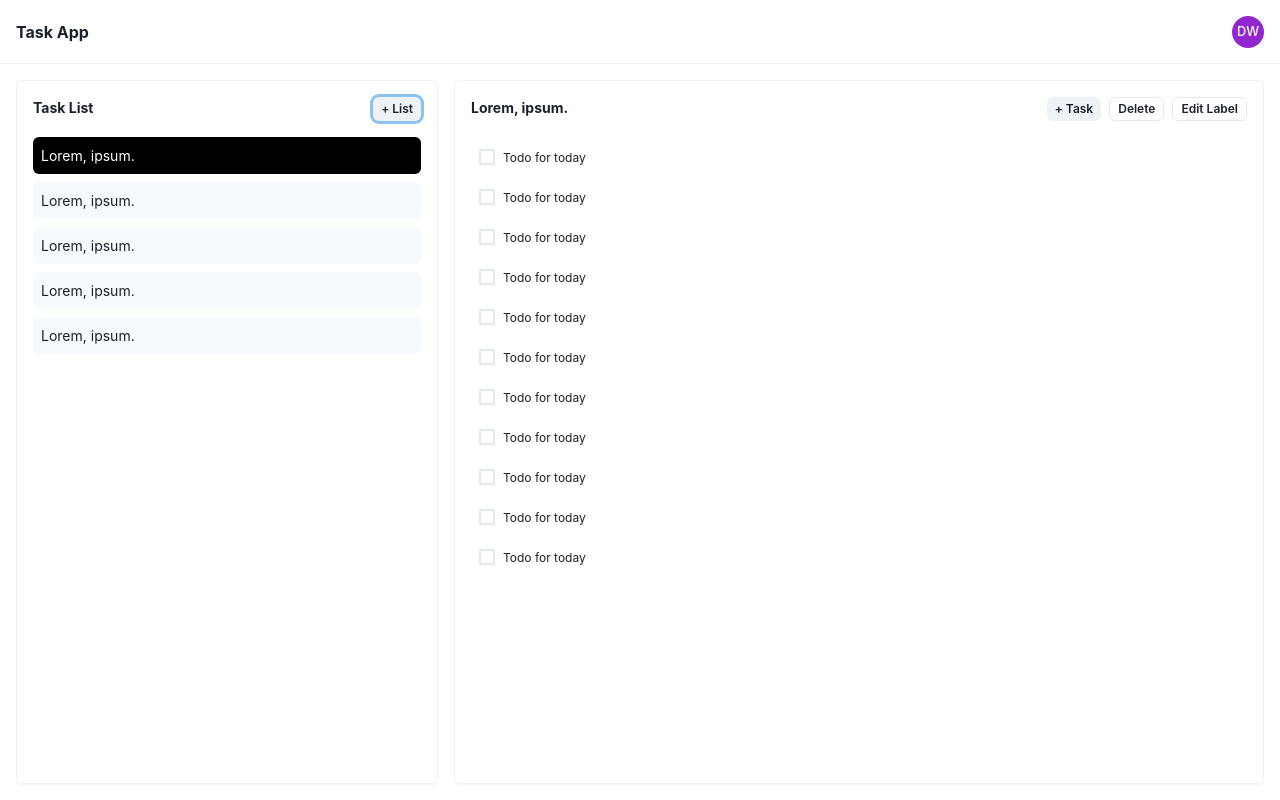
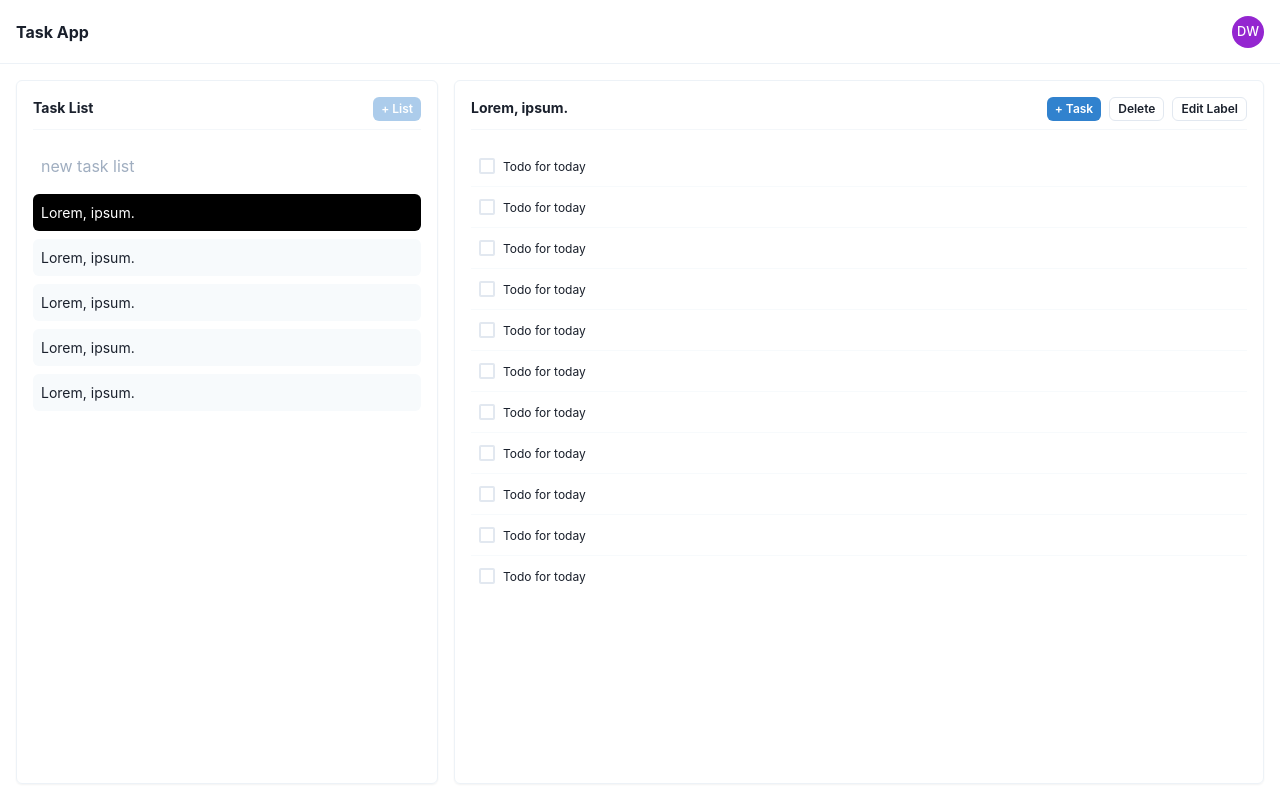
Before and after one commit to philldev/task-app, a Next.js app: page / in a window 1280 px wide. Both pictures are taken after a click on the button "+ List". Built offline with nearby package versions, Linux system fonts and the light colour scheme.

Commit message:
add create ui

```diff
--- a/pages/index.tsx
+++ b/pages/index.tsx
@@ -4,6 +4,7 @@ import {
 	Button,
 	chakra,
 	Checkbox,
+	Divider,
 	Flex,
 	HStack,
 	Input,
@@ -11,12 +12,17 @@ import {
 	Text,
 	VStack,
 } from '@chakra-ui/react'
-import { FC } from 'react'
+import { FC, useEffect, useRef, useState } from 'react'
 
 const Home = () => {
 	return (
-		<Flex flexDir='column' w='100vw' h='100vh'>
-			<Box h='16' borderBottom='1px solid' borderColor='gray.100'>
+		<Flex flexDir='column' w='100vw' h='100vh' overflow='hidden'>
+			<Box
+				flexShrink='0'
+				h='16'
+				borderBottom='1px solid'
+				borderColor='gray.100'
+			>
 				<Flex
 					px='4'
 					w='full'
@@ -28,54 +34,16 @@ const Home = () => {
 					<Avatar size='sm' name='Deddy Wolley' />
 				</Flex>
 			</Box>
-			<Flex fontSize='sm' p='4' flex='1' gap='4'>
-				<AppBox flex='1' p='4'>
-					<Flex justifyContent='space-between' mb='4'>
-						<Text fontWeight='bold'>Task List</Text>
-						<Button size='xs' justifyContent='flex-start'>
-							+ List
-						</Button>
-					</Flex>
-					<VStack
-						alignItems='stretch'
-						// divider={<StackDivider borderColor='gray.200' />}
-					>
-						<TaskListItem active>Lorem, ipsum.</TaskListItem>
-						<TaskListItem>Lorem, ipsum.</TaskListItem>
-						<TaskListItem>Lorem, ipsum.</TaskListItem>
-						<TaskListItem>Lorem, ipsum.</TaskListItem>
-						<TaskListItem>Lorem, ipsum.</TaskListItem>
-					</VStack>
-				</AppBox>
-				<AppBox p='4' flex='2'>
-					<Flex justifyContent='space-between' mb='4'>
-						<Text fontWeight='bold'>Lorem, ipsum.</Text>
-						<HStack spacing='2'>
-							<Button size='xs' justifyContent='flex-start'>
-								+ Task
-							</Button>
-							<Button variant='outline' size='xs' justifyContent='flex-start'>
-								Delete
-							</Button>
-							<Button variant='outline' size='xs' justifyContent='flex-start'>
-								Edit Label
-							</Button>
-						</HStack>
-					</Flex>
-					<VStack spacing='0' alignItems='stretch'>
-						<TaskItem label='Todo for today' />
-						<TaskItem label='Todo for today' />
-						<TaskItem label='Todo for today' />
-						<TaskItem label='Todo for today' />
-						<TaskItem label='Todo for today' />
-						<TaskItem label='Todo for today' />
-						<TaskItem label='Todo for today' />
-						<TaskItem label='Todo for today' />
-						<TaskItem label='Todo for today' />
-						<TaskItem label='Todo for today' />
-						<TaskItem label='Todo for today' />
-					</VStack>
-				</AppBox>
+			<Flex
+				flexDir={{ base: 'column', md: 'row' }}
+				fontSize='sm'
+				p='4'
+				flex='1'
+				gap='4'
+				overflowY={{ base: 'hidden', md: 'auto' }}
+			>
+				<TaskListBox />
+				<TasksBox />
 			</Flex>
 		</Flex>
 	)
@@ -92,6 +60,181 @@ const AppBox = chakra((props) => {
 		></Box>
 	)
 })
+
+const TaskListBox = () => {
+	const [isCreating, setIsCreating] = useState(false)
+	const inputRef = useRef<HTMLInputElement | null>(null)
+	const onNewListClick = () => {
+		setIsCreating(true)
+	}
+	const onCreateList = () => {
+		const value = inputRef.current?.value
+		setIsCreating(false)
+		console.log(value)
+	}
+
+	useEffect(() => {
+		if (inputRef.current) {
+			inputRef.current.focus()
+		}
+	}, [isCreating])
+
+	return (
+		<AppBox
+			maxH={{ base: '25vh', md: 'full' }}
+			flex='1'
+			p='4'
+			d='flex'
+			flexDir='column'
+		>
+			<Flex flexShrink='0' justifyContent='space-between'>
+				<Text fontWeight='bold'>Task List</Text>
+				<Button
+					disabled={isCreating}
+					onClick={onNewListClick}
+					colorScheme='blue'
+					size='xs'
+					justifyContent='flex-start'
+				>
+					+ List
+				</Button>
+			</Flex>
+			<Divider mt='2' mb='4' />
+			<VStack flex='1' overflowY='auto' alignItems='stretch'>
+				{isCreating && (
+					<form
+						onSubmit={(e) => {
+							e.preventDefault()
+							onCreateList()
+						}}
+					>
+						<Input
+							onBlur={() => {
+								setIsCreating(false)
+							}}
+							px='2'
+							placeholder='new task list'
+							bg='transparent'
+							border='none'
+							_hover={{
+								border: 'none',
+							}}
+							_focus={{
+								border: 'none',
+							}}
+							ref={inputRef}
+						/>
+					</form>
+				)}
+				<TaskListItem active>Lorem, ipsum.</TaskListItem>
+				<TaskListItem>Lorem, ipsum.</TaskListItem>
+				<TaskListItem>Lorem, ipsum.</TaskListItem>
+				<TaskListItem>Lorem, ipsum.</TaskListItem>
+				<TaskListItem>Lorem, ipsum.</TaskListItem>
+			</VStack>
+		</AppBox>
+	)
+}
+
+const TasksBox = () => {
+	const [isCreating, setIsCreating] = useState(false)
+	const inputRef = useRef<HTMLInputElement | null>(null)
+	const onNewTaskClick = () => {
+		setIsCreating(true)
+	}
+	const onCreateTask = () => {
+		const value = inputRef.current?.value
+		setIsCreating(false)
+		console.log(value)
+	}
+
+	useEffect(() => {
+		if (inputRef.current) {
+			inputRef.current.focus()
+		}
+	}, [isCreating])
+	return (
+		<AppBox
+			d='flex'
+			flexDir='column'
+			p='4'
+			flex={{ base: '1', md: '2' }}
+			h={{ base: 'calc(100% - 25vh - 16px)', md: 'full' }}
+		>
+			<Flex flexShrink='0' justifyContent='space-between'>
+				<Text fontWeight='bold'>Lorem, ipsum.</Text>
+				<HStack spacing='2'>
+					<Button
+						disabled={isCreating}
+						onClick={onNewTaskClick}
+						colorScheme='blue'
+						size='xs'
+						justifyContent='flex-start'
+					>
+						+ Task
+					</Button>
+					<Button variant='outline' size='xs' justifyContent='flex-start'>
+						Delete
+					</Button>
+					<Button variant='outline' size='xs' justifyContent='flex-start'>
+						Edit Label
+					</Button>
+				</HStack>
+			</Flex>
+			<Divider mt='2' mb='4' />
+			<VStack
+				flex='1'
+				divider={<StackDivider borderColor='gray.50' />}
+				spacing='0'
+				alignItems='stretch'
+				overflowY='auto'
+			>
+				{isCreating && (
+					<Flex
+						as='form'
+						onSubmit={(e) => {
+							e.preventDefault()
+							onCreateTask()
+						}}
+						rounded='md'
+						pos='relative'
+						alignItems='center'
+					>
+						<Checkbox
+							colorScheme='blackAlpha'
+							mr='4'
+							pos='absolute'
+							left='2'
+							zIndex={10}
+						/>
+						<Input
+							onBlur={() => {
+								setIsCreating(false)
+							}}
+							ref={inputRef}
+							bg='transparent'
+							border='transparent'
+							fontSize='xs'
+							pl='8'
+							_focus={{ borderColor: 'gray.300' }}
+						/>
+					</Flex>
+				)}
+				<TaskItem label='Todo for today' />
+				<TaskItem label='Todo for today' />
+				<TaskItem label='Todo for today' />
+				<TaskItem label='Todo for today' />
+				<TaskItem label='Todo for today' />
+				<TaskItem label='Todo for today' />
+				<TaskItem label='Todo for today' />
+				<TaskItem label='Todo for today' />
+				<TaskItem label='Todo for today' />
+				<TaskItem label='Todo for today' />
+				<TaskItem label='Todo for today' />
+			</VStack>
+		</AppBox>
+	)
+}
 
 const TaskItem = (props: { label: string; completed?: boolean }) => {
 	return (
@@ -123,7 +266,7 @@ const TaskListItem: FC<{ active?: boolean }> = (props) => {
 			p='2'
 			bg={props.active ? 'black' : 'gray.50'}
 			color={props.active ? 'white' : undefined}
-			_hover={{ bg: 'gray.100' }}
+			_hover={{ bg: props.active ? undefined : 'gray.100' }}
 		>
 			{props.children}
 		</Box>
```
